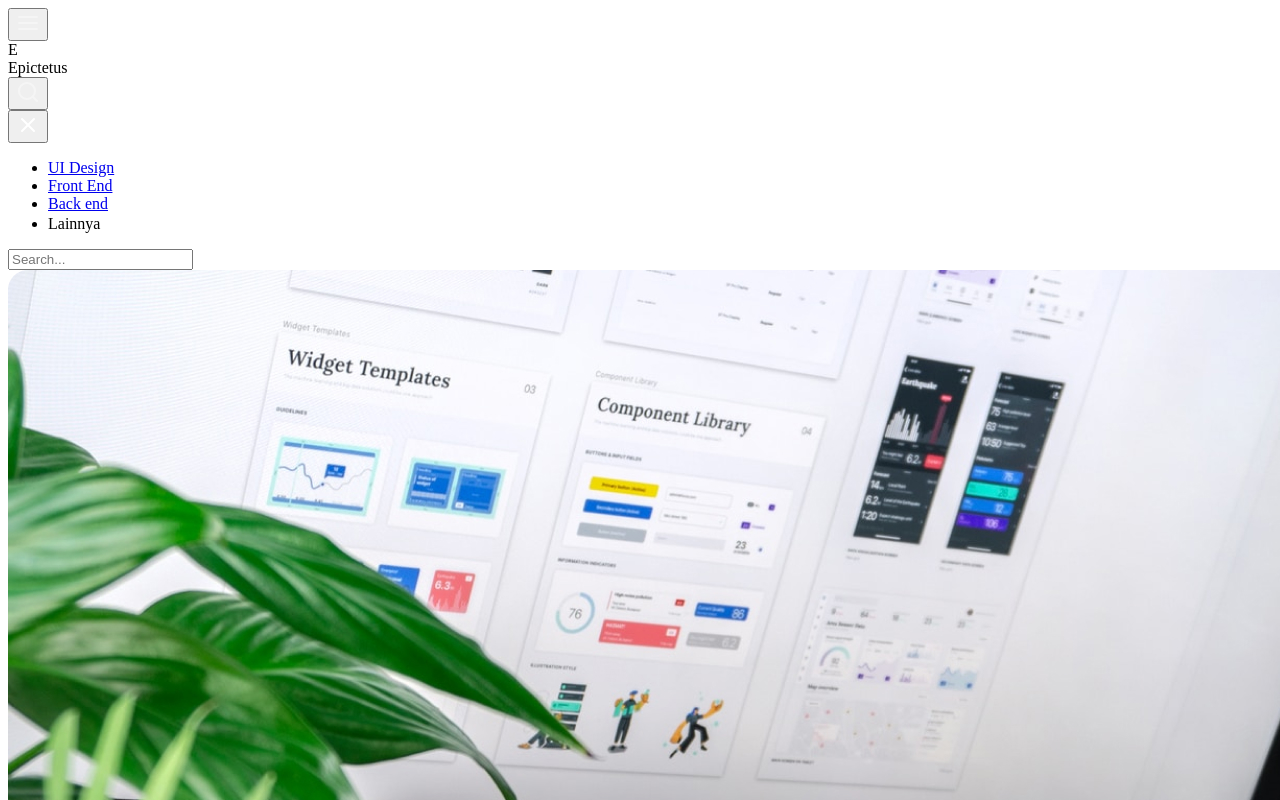
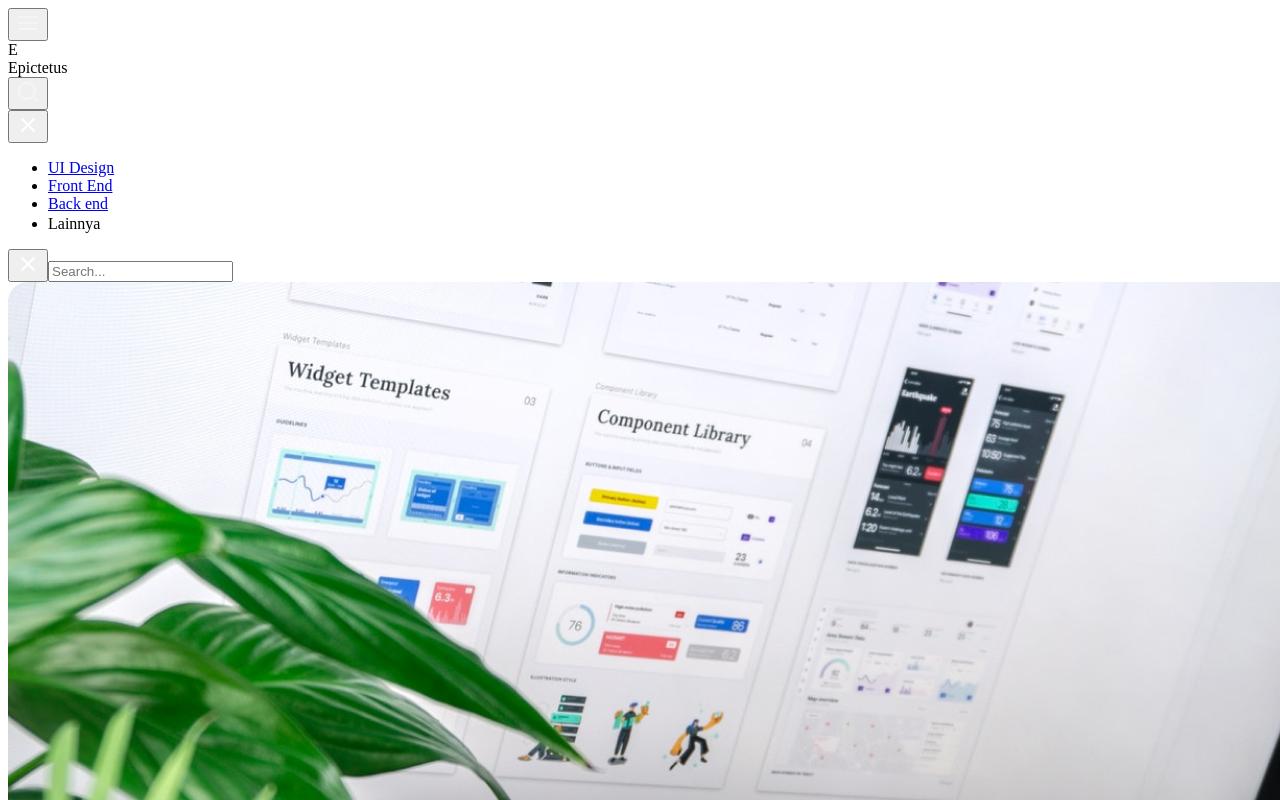
Before and after one commit to irfan-fauzi/blog-nextjs-tailwind-2, a Next.js app: page / in a window 1280 px wide. Shown: the top 800 px of the page. Built offline with nearby package versions, Linux system fonts and the light colour scheme.

Commit message:
navbar v1 clear

```diff
--- a/components/Navbar/Navbar.js
+++ b/components/Navbar/Navbar.js
@@ -62,7 +62,7 @@ const Navbar = () => {
 
         {/* Search icon in mobile */}
           <div className="w-3/12 lg:hidden text-right">
-            <button className="relative z-10" onClick={() => setToggleSearch(!toggleSearch)}>
+            <button  onClick={() => setToggleSearch(!toggleSearch)}>
               <svg className="inline-block" width="24" height="24" viewBox="0 0 24 24" fill="none" xmlns="http://www.w3.org/2000/svg">
                 <g opacity="0.4">
                   <path d="M11 19C15.4183 19 19 15.4183 19 11C19 6.58172 15.4183 3 11 3C6.58172 3 3 6.58172 3 11C3 15.4183 6.58172 19 11 19Z" stroke="white" strokeWidth="2" strokeLinecap="round" strokeLinejoin="round"/>
@@ -74,7 +74,9 @@ const Navbar = () => {
 
         {/* List menu navbar */}
           <div className={`lg:w-7/12 fixed w-full bg-gradient-to-b from-gray-600 to-gray-800 top-0 ${toggle ? `left-0` : `-left-full`} left-0 h-full p-10 transition-all`}>
-            <ToggleBtnClose toggleFunction={toggleFunction} />
+            <ToggleBtnClose toggleFunction={toggleFunction}
+              classBtn='absolute top-10 right-10 text-white'
+            />
             <ul className="flex lg:space-x-10 lg:items-center flex-col space-y-4">
              <MainMenuNavbar menuNavbar={menuNavbar} />
               <li className="relative">
@@ -95,8 +97,13 @@ const Navbar = () => {
           </div>
 
           {/* Search bar / input search bar */}
-          <div className={`absolute ${toggleSearch ? `left-0` : `-left-full`} top-14 p-10 lg:w-3/12 w-full`}>
-            <input className="bg-gray-700 py-3 px-6 w-full rounded-full bg-search pl-10" placeholder="Search..." />
+          <div className={`absolute ${toggleSearch ? `left-0` : `-left-full`} top-0 p-10 lg:w-3/12 w-full transition-all`}>
+
+           <ToggleBtnClose
+              classBtn='absolute right-7 top-7'
+              toggleFunction={() => setToggleSearch(!toggleSearch)}
+           />
+            <input className="bg-gray-700 py-3 px-6 w-full lg:rounded-full rounded-lg shadow-md bg-search pl-10" placeholder="Search..." />
           </div>
 
         </div>
--- a/components/Navbar/ToggleBtnClose.js
+++ b/components/Navbar/ToggleBtnClose.js
@@ -1,8 +1,8 @@
 import React from 'react'
 
-const ToggleBtnClose = ({toggleFunction}) => {
+const ToggleBtnClose = ({toggleFunction, classBtn}) => {
   return (
-    <button onClick={toggleFunction} className="absolute top-10 right-10 text-white">
+    <button onClick={toggleFunction} className={classBtn}>
               <svg width="24" height="24" viewBox="0 0 24 24" fill="none" xmlns="http://www.w3.org/2000/svg">
                 <path d="M18 6L6 18" stroke="white" strokeWidth="2" strokeLinecap="round" strokeLinejoin="round"/>
                 <path d="M6 6L18 18" stroke="white" strokeWidth="2" strokeLinecap="round" strokeLinejoin="round"/>
```
